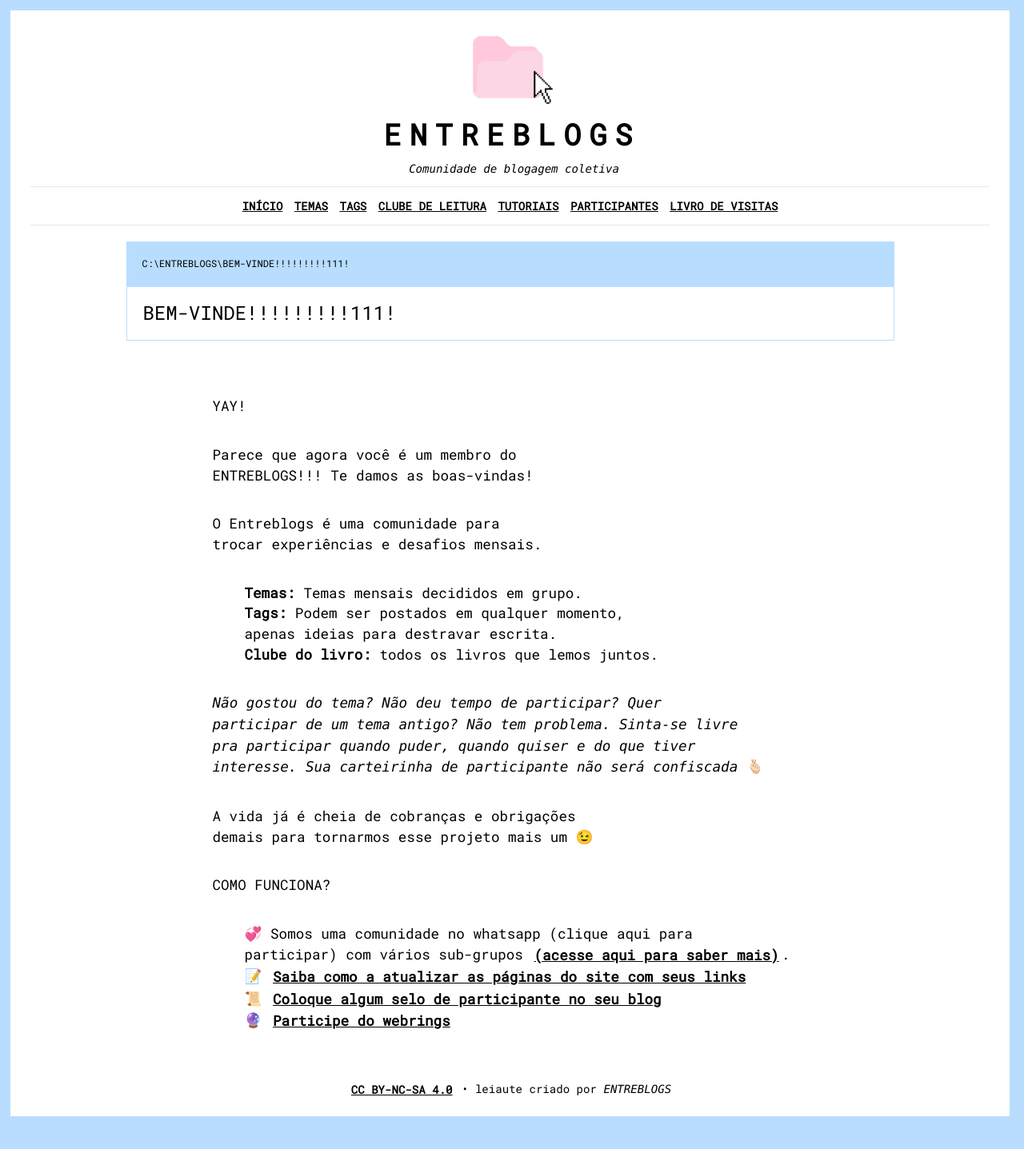
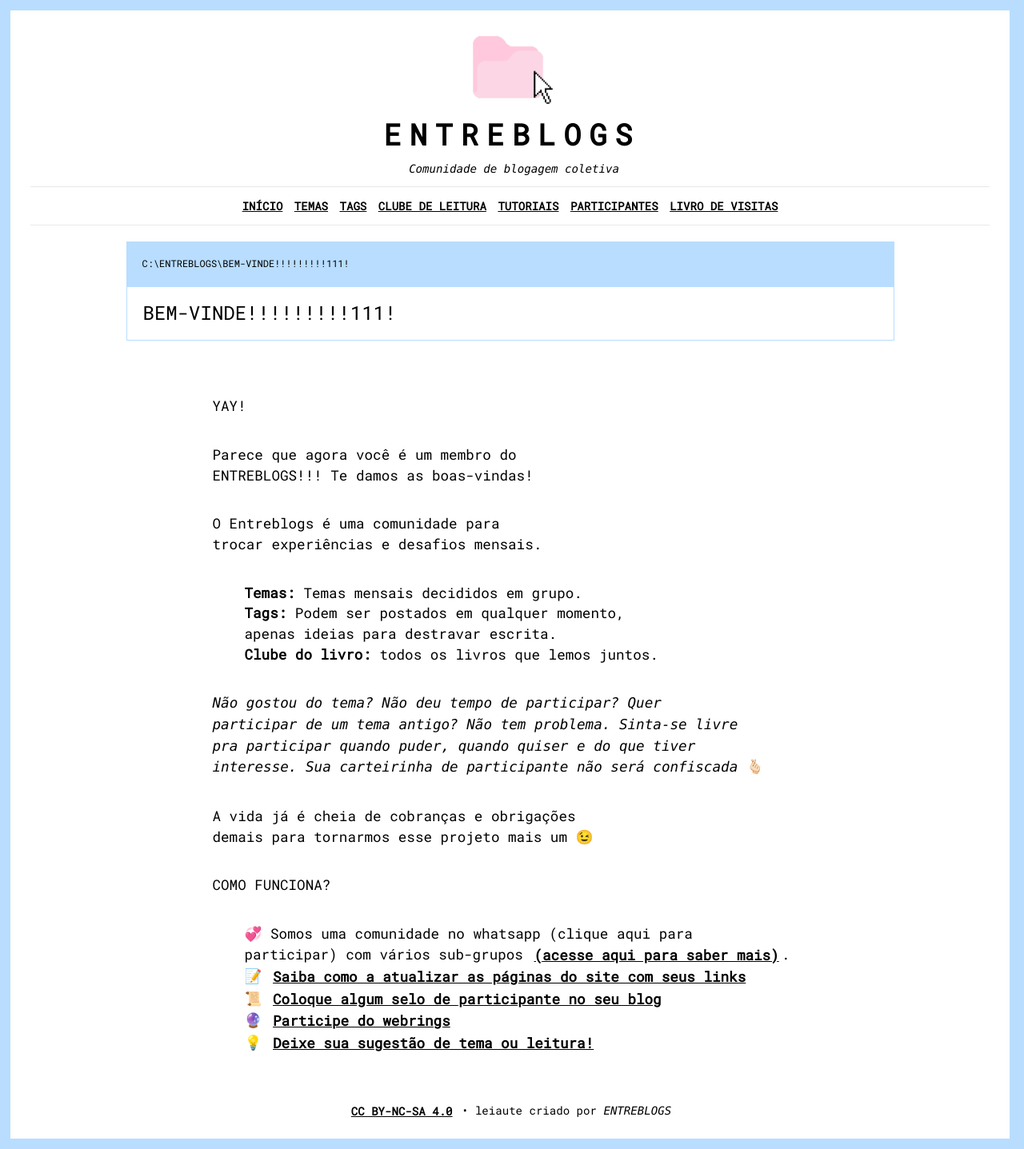
Before and after one commit to bamoretti/entreblogs, a Jekyll site: the page built from bem-vinde.md, in a window 1280 px wide. Shown: the whole page at 80% size. Built offline with Jekyll 4.4.1, drawn with Linux system fonts in a browser that asks for light colours; comment, search, counter and statistics services are not loaded; before the commit the page ends 1409 px from its top, so only the background shows below that.

Commit message:
link para sugestões

```diff
--- a/bem-vinde.md
+++ b/bem-vinde.md
@@ -24,3 +24,4 @@ COMO FUNCIONA?
 + 📝 [Saiba como a atualizar as páginas do site com seus links]({{ site.baseurl }}/como-atualizar)
 + 📜 [Coloque algum selo de participante no seu blog]({{ site.baseurl }}/selos)
 + 🔮 [Participe do webrings]({{ site.baseurl }}/webring)
++ 💡 <a href="https://docs.google.com/spreadsheets/d/1-V4xs7yAF39Cpx8YRgqVPhF--iN-Dp28KXF89K51Hc4/edit?gid=757666198#gid=757666198">Deixe sua sugestão de tema ou leitura! </a>
```
